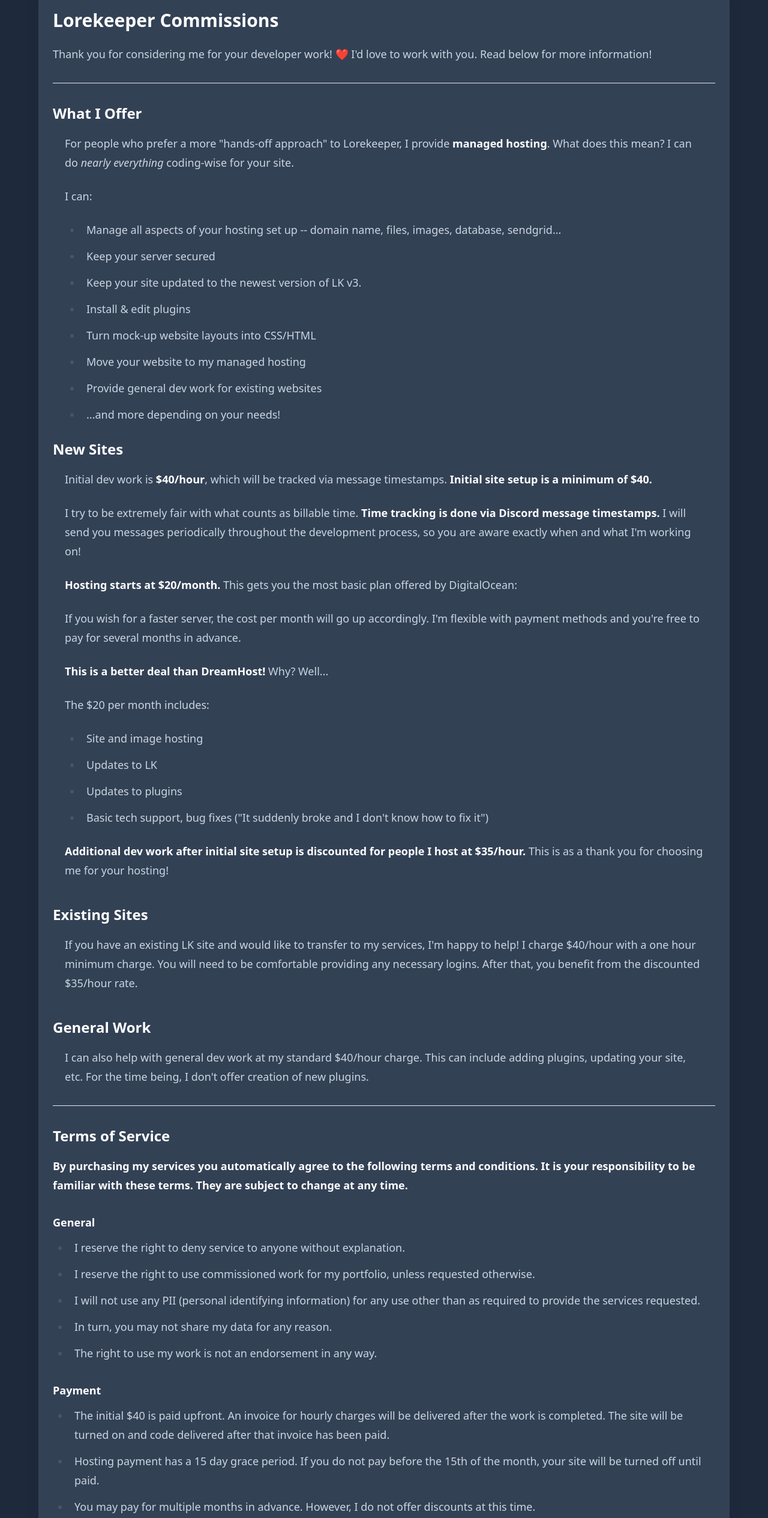
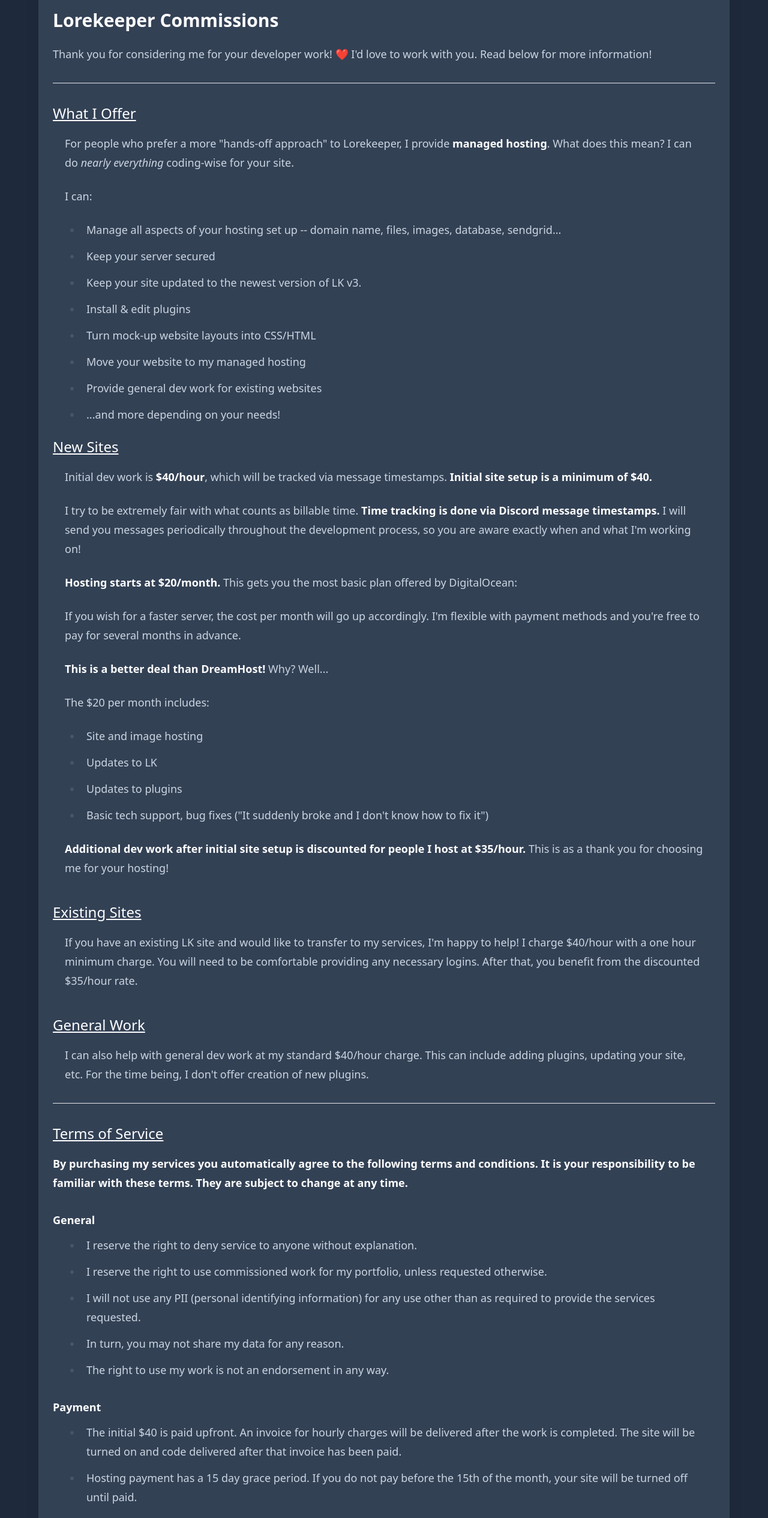
Before and after one commit to perappu/perappu-blog, a Next.js app: page /commission in a window 1280 px wide. Shown: the part 234-2765 px from the top of the page at 60% size. Built offline with nearby package versions, Linux system fonts and the light colour scheme.

Commit message:
escape special characters

```diff
--- a/app/commission/page.tsx
+++ b/app/commission/page.tsx
@@ -8,11 +8,11 @@ export default function LorekeeperCommissions() {
         </article>
         <hr className="h-px my-8 bg-gray-200 border-0 dark:bg-gray-700" />
         <article className='prose !max-w-none prose-sm md:prose-base lg:prose-lg prose-slate !prose-invert !mt-5'>
-            <h3>What I Offer</h3>
-            <p className='mx-5'>For people who prefer a more "hands-off approach" to Lorekeeper, I provide <strong>managed hosting</strong>. What does this mean? I can do <i>nearly everything</i> coding-wise for your site.</p>
+            <h3><a href="#offer">What I Offer</a></h3>
+            <p className='mx-5'>For people who prefer a more &quot;hands-off approach&quot; to Lorekeeper, I provide <strong>managed hosting</strong>. What does this mean? I can do <i>nearly everything</i> coding-wise for your site.</p>
 
-            <p className='mx-5'>I can:
-                <ul>
+            <p className='mx-5'>I can:</p>
+                <ul className='mx-5'>
                     <li>Manage all aspects of your hosting set up -- domain name, files, images, database, sendgrid...</li>
                     <li>Keep your server secured</li>
                     <li>Keep your site updated to the newest version of LK v3.</li>
@@ -21,42 +21,42 @@ export default function LorekeeperCommissions() {
                     <li>Move your website to my managed hosting</li>
                     <li>Provide general dev work for existing websites</li>
                     <li>...and more depending on your needs!</li>
-                </ul></p>
+                </ul>
         </article>
         <article className='prose !max-w-none prose-sm md:prose-base lg:prose-lg prose-slate !prose-invert !mt-5'>
-            <h3>New Sites</h3>
+            <h3><a href="#newsite">New Sites</a></h3>
             <p className='mx-5'>Initial dev work is <strong>$40/hour</strong>, which will be tracked via message timestamps. <strong>Initial site setup is a minimum of $40.</strong></p>
 
-            <p className='mx-5'>I try to be extremely fair with what counts as billable time. <strong>Time tracking is done via Discord message timestamps.</strong> I will send you messages periodically throughout the development process, so you are aware exactly when and what I'm working on!</p>
+            <p className='mx-5'>I try to be extremely fair with what counts as billable time. <strong>Time tracking is done via Discord message timestamps.</strong> I will send you messages periodically throughout the development process, so you are aware exactly when and what I&apos;m working on!</p>
 
             <p className='mx-5'><strong>Hosting starts at $20/month.</strong> This gets you the most basic plan offered by DigitalOcean:</p>
 
-            <p className='mx-5'>If you wish for a faster server, the cost per month will go up accordingly. I'm flexible with payment methods and you're free to pay for several months in advance.</p>
+            <p className='mx-5'>If you wish for a faster server, the cost per month will go up accordingly. I&apos;m flexible with payment methods and you&apos;re free to pay for several months in advance.</p>
 
             <p className='mx-5'><strong>This is a better deal than DreamHost!</strong> Why? Well...</p>
-            <p className='mx-5'>The $20 per month includes:
-                <ul>
+            <p className='mx-5'>The $20 per month includes:</p>
+                <ul className='mx-5'>
                     <li>Site and image hosting</li>
                     <li>Updates to LK</li>
                     <li>Updates to plugins</li>
-                    <li>Basic tech support, bug fixes ("It suddenly broke and I don't know how to fix it")</li>
-                </ul></p>
+                    <li>Basic tech support, bug fixes (&quot;It suddenly broke and I don&apos;t know how to fix it&quot;)</li>
+                </ul>
 
             <p className='mx-5'><strong>Additional dev work after initial site setup is discounted for people I host at $35/hour.</strong> This is as a thank you for choosing me for your hosting!</p>
 
-            <h3>Existing Sites</h3>
-            <p className='mx-5'>If you have an existing LK site and would like to transfer to my services, I'm happy to help! I charge $40/hour with a one hour minimum charge. You will need to be comfortable providing any necessary logins. After that, you benefit from the discounted $35/hour rate.</p>
+            <h3><a href="#existing">Existing Sites</a></h3>
+            <p className='mx-5'>If you have an existing LK site and would like to transfer to my services, I&apos;m happy to help! I charge $40/hour with a one hour minimum charge. You will need to be comfortable providing any necessary logins. After that, you benefit from the discounted $35/hour rate.</p>
 
-            <h3>General Work</h3>
-            <p className='mx-5'>I can also help with general dev work at my standard $40/hour charge. This can include adding plugins, updating your site, etc. For the time being, I don't offer creation of new plugins.</p>
+            <h3><a href="#generalwork">General Work</a></h3>
+            <p className='mx-5'>I can also help with general dev work at my standard $40/hour charge. This can include adding plugins, updating your site, etc. For the time being, I don&apos;t offer creation of new plugins.</p>
 
         </article >
         <hr className="h-px my-8 bg-gray-200 border-0 dark:bg-gray-700" />
         <article className='prose !max-w-none prose-sm md:prose-base lg:prose-lg prose-slate !prose-invert !mt-5'>
-            <h3>Terms of Service</h3>
+            <h3><a href="#tos">Terms of Service</a></h3>
             <p><strong>By purchasing my services you automatically agree to the following terms and conditions. It is your responsibility to be familiar with these terms. They are subject to change at any time.</strong></p>
             <h4>General</h4>
-            <ul>
+            <ul className='mx-5'>
                 <li>I reserve the right to deny service to anyone without explanation.</li>
                 <li>I reserve the right to use commissioned work for my portfolio, unless requested otherwise.</li>
                 <li>I will not use any PII (personal identifying information) for any use other than as required to provide the services requested.</li>
@@ -64,33 +64,33 @@ export default function LorekeeperCommissions() {
                 <li>The right to use my work is not an endorsement in any way.</li>
             </ul>
             <h4>Payment</h4>
-            <ul>
+            <ul className='mx-5'>
                 <li>The initial $40 is paid upfront. An invoice for hourly charges will be delivered after the work is completed. The site will be turned on and code delivered after that invoice has been paid.</li>
                 <li>Hosting payment has a 15 day grace period. If you do not pay before the 15th of the month, your site will be turned off until paid.</li>
                 <li>You may pay for multiple months in advance. However, I do not offer discounts at this time.</li>
-                <li>Payment may be done via Paypal or Stripe. If neither is available in your country, I'm open to other options!</li>
+                <li>Payment may be done via Paypal or Stripe. If neither is available in your country, I&apos;m open to other options!</li>
             </ul>
             <h4>Hosting Details</h4>
-            <ul>
+            <ul className='mx-5'>
                 <li>I can work with other hosting options (such as DreamHost), but I can not provide support past initial set up.</li>
-                <li>Domain names <i>for people I host</i> will be purchased via Namecheap and managed on my own account for ease. It's also a separate purchase from what I charge for dev work -- expect to pay about $20/year. There's a legally required 60 day period before we can transfer the domain, but after that timeframe you can manage it yourself if you would prefer. If I am not hosting your site, you're responsible for your own domain.</li>
+                <li>Domain names <i>for people I host</i> will be purchased via Namecheap and managed on my own account for ease. It&apos;s also a separate purchase from what I charge for dev work -- expect to pay about $20/year. There&apos;s a legally required 60 day period before we can transfer the domain, but after that timeframe you can manage it yourself if you would prefer. If I am not hosting your site, you&apos;re responsible for your own domain.</li>
                 <li>Your website's code will be available via a private GitHub repository at any time.</li>
-                <li>If you have another coder for your site, I have no problem working with them! I don't offer any discounts for that, however.</li>
-                <li>I typically do not provide email accounts, but this can be discussed depending on your needs. I'm happy to help you set something up.</li>
+                <li>If you have another coder for your site, I have no problem working with them! I don&apos;t offer any discounts for that, however.</li>
+                <li>I typically do not provide email accounts, but this can be discussed depending on your needs. I&apos;m happy to help you set something up.</li>
                 <li>If you wish to shut down, I will store your database for six months. We can discuss your options if you need it stored longer. Your code will be available on GitHub indefinitely, unless you request otherwise. Data can be deleted at your request at any time, in compliance with EU law.</li>
                 <li>Your website will be stored on a DigitalOcean suite of services that is managed by me. DigitalOcean is the one legally responsible for the storage of your data, not me.</li>
                 <li>If you decide to move off of my hosting services, I have no problem helping you migrate. I do not offer unpaid support after you migrate to a different host. However, you may hire me for additional dev services at my standard rate.</li>
             </ul>
             <h4>Expectations of Me & You</h4>
-            <ul>
+            <ul className='mx-5'>
                 <li>I will provide a fair and reasonable timeline for when your work will be completed, and I will provide an advance warning if the expected timeframe changes.</li>
-                <li>I check my work messages between 4 and 5 PM CST on weekdays, and sporadically on Saturday (typically early in the morning). I don't work on Sundays. I'll try to get back to you as soon as possible, but I work 40 hour full-time day job so responses may be delayed. Expect me to get back to you within 1-2 days, excluding vacations or other time off. Please be reasonable -- this is my side job, and I support a family.</li>
-                <li>Due to my schedule, "working" hours (the billable time that I am actively working on your site) may be sporadic. You don't need to be available exactly at the same time I'm working -- however, you must be comfortable with me messaging you status updates regardless of whether or not you are available at that very moment.</li>
+                <li>I check my work messages between 4 and 5 PM CST on weekdays, and sporadically on Saturday (typically early in the morning). I don&apos;t work on Sundays. I&apos;ll try to get back to you as soon as possible, but I work 40 hour full-time day job so responses may be delayed. Expect me to get back to you within 1-2 days, excluding vacations or other time off. Please be reasonable -- this is my side job, and I support a family.</li>
+                <li>Due to my schedule, &quot;working&quot; hour availability (the billable time that I am actively working on your site) may be sporadic. You don&apos;t need to be available exactly at the same time I&apos;m working -- however, you must be comfortable with me messaging you status updates regardless of whether or not you are available at that very moment.</li>
                 <li>I can not provide assistance with community issues.</li>
                 <li>I reserve the right to deny services at any time. You will be refunded for any work not performed.</li>
             </ul>
             <p className="text-center">
-            <h3>Any questions? Feel free to ask!</h3> I try to be as transparent as possible and I'm happy to elaborate on anything if desired. I look forward to working with you!</p>
+            <h3>Any questions? Feel free to ask!</h3> I try to be as transparent as possible and I&apos;m happy to elaborate on anything if desired. I look forward to working with you!</p>
         </article>
     </>)
 }
```
